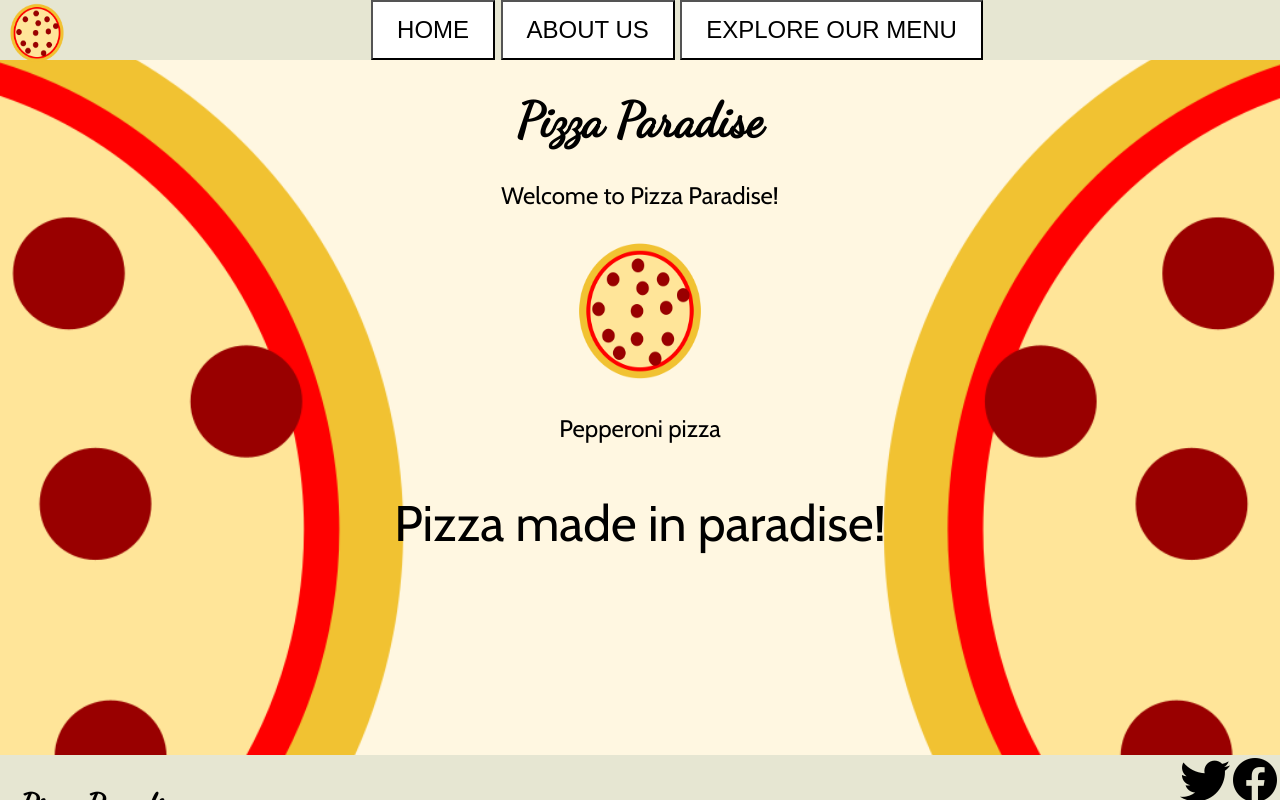
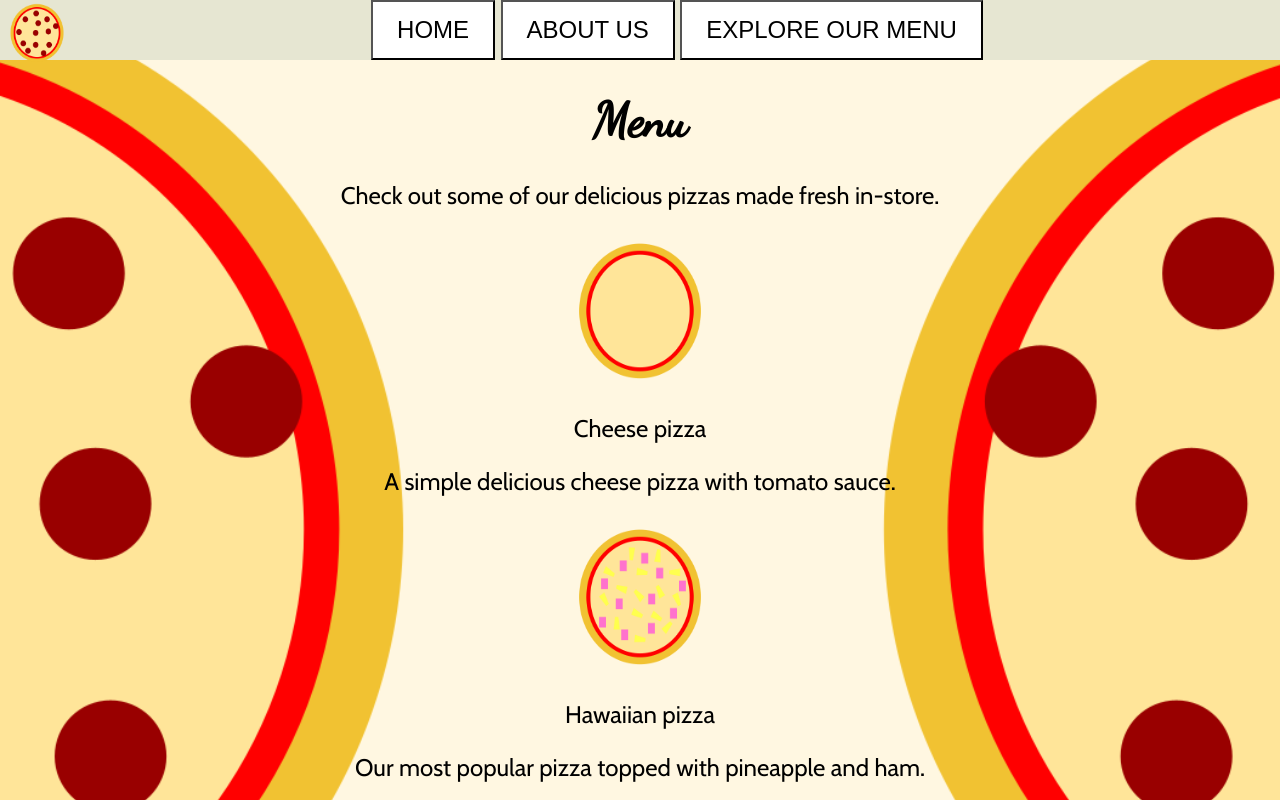
Before and after one commit to alyssals24/Pizza-Website, a plain HTML site: page Index.html in a window 1280 px wide. Both pictures are taken after a click on the picture 640 px from the left and 309 px from the top of the page. Shown: the top 800 px of the page. Drawn offline with nearby package versions, Linux system fonts and the light colour scheme.

Commit message:
added descriptions to the menu page

```diff
--- a/Index.html
+++ b/Index.html
@@ -29,19 +29,19 @@
         <p>Welcome to Pizza Paradise!</p>
         <!-- Rotating pizzas-->
         <div class="mySlides text-fading">
-            <img src="cheese pizza.png" alt="a pizza" width="170" height="150" style="cursor:pointer;" title="Cheese pizza">
+            <img src="cheese pizza.png" alt="a pizza" width="170" height="150" style="cursor:pointer;" onclick="changeToMenu()" title="Cheese pizza">
             <p>Cheese pizza</p>
         </div>
         <div class="mySlides text-fading">
-            <img src="hawaiian pizza.png" alt="a pizza" width="170" height="150" style="cursor:pointer;" title="Hawaiian pizza">
+            <img src="hawaiian pizza.png" alt="a pizza" width="170" height="150" style="cursor:pointer;" onclick="changeToMenu()" title="Hawaiian pizza">
             <p>Hawaiian pizza</p>
         </div>
         <div class="mySlides text-fading">
-            <img src="pepperoni pizza.png" alt="a pizza" width="170" height="150" style="cursor:pointer;" title="Pepperoni pizza">
+            <img src="pepperoni pizza.png" alt="a pizza" width="170" height="150" style="cursor:pointer;" onclick="changeToMenu()" title="Pepperoni pizza">
             <p>Pepperoni pizza</p>
         </div>
         <div class="mySlides text-fading">
-            <img src="supreme pizza.png" alt="a pizza" width="170" height="150" style="cursor:pointer;" title="Supreme pizza">
+            <img src="supreme pizza.png" alt="a pizza" width="170" height="150" style="cursor:pointer;" onclick="changeToMenu()" title="Supreme pizza">
             <p>Supreme pizza</p>
         </div>
         <div class="slogan">
--- a/Script.js
+++ b/Script.js
@@ -2,6 +2,8 @@
 let pages = ["homeContent", "menuContent", "aboutContent"];
 let pizzaNames = ["Cheese pizza", "Hawaiian pizza", "Pepperoni pizza", "Supreme pizza"];
 let pizzaImages = ["cheese pizza.png", "hawaiian pizza.png", "pepperoni pizza.png", "supreme pizza.png"];
+let pizzaDesc = ["A simple delicious cheese pizza with tomato sauce.", "Our most popular pizza topped with pineapple and ham.",
+				"A classic pizza topped with slices of pepperoni.", "A delicious pizza topped with pepperoni, capsicum, mushrooms and olives."]
 
 var myIndex = 0;
 carousel();
@@ -64,20 +66,24 @@ function getPizzas(section) {
 		section.removeChild(section.firstChild);
 	}
 	for (let i = 0; i < pizzaNames.length; i++) {
-		showPizza(pizzaNames[i], pizzaImages[i]);
+		showPizza(pizzaNames[i], pizzaImages[i], pizzaDesc[i]);
 	}
 }
 
-function showPizza(pizzaName, pizzaImage) {
+function showPizza(pizzaName, pizzaImage, pizzaDesc) {
 	const name = document.createElement('p');
 	const image = document.createElement('img');
+	const description = document.createElement('p');
 	const pizzaSection = document.createElement('section');
 	const section = document.getElementById('menuSection');
 	name.textContent = pizzaName;
 	image.src = pizzaImage;
 	image.setAttribute('width', '170');
 	image.setAttribute('height', '150');
+	description.textContent = pizzaDesc;
+	description.setAttribute('font-size', '96px');
 	section.appendChild(pizzaSection);
+	pizzaSection.appendChild(image);
 	pizzaSection.appendChild(name);
-	pizzaSection.appendChild(image);
+	pizzaSection.appendChild(description);
 }
--- a/Styles.css
+++ b/Styles.css
@@ -4,7 +4,7 @@
 body {
     background-image: url('background.png');
     background-size: 100% auto;
-    background-repeat: no-repeat;
+    background-repeat: repeat;
     color: black;
     margin: 0;
     text-align: center;
```
